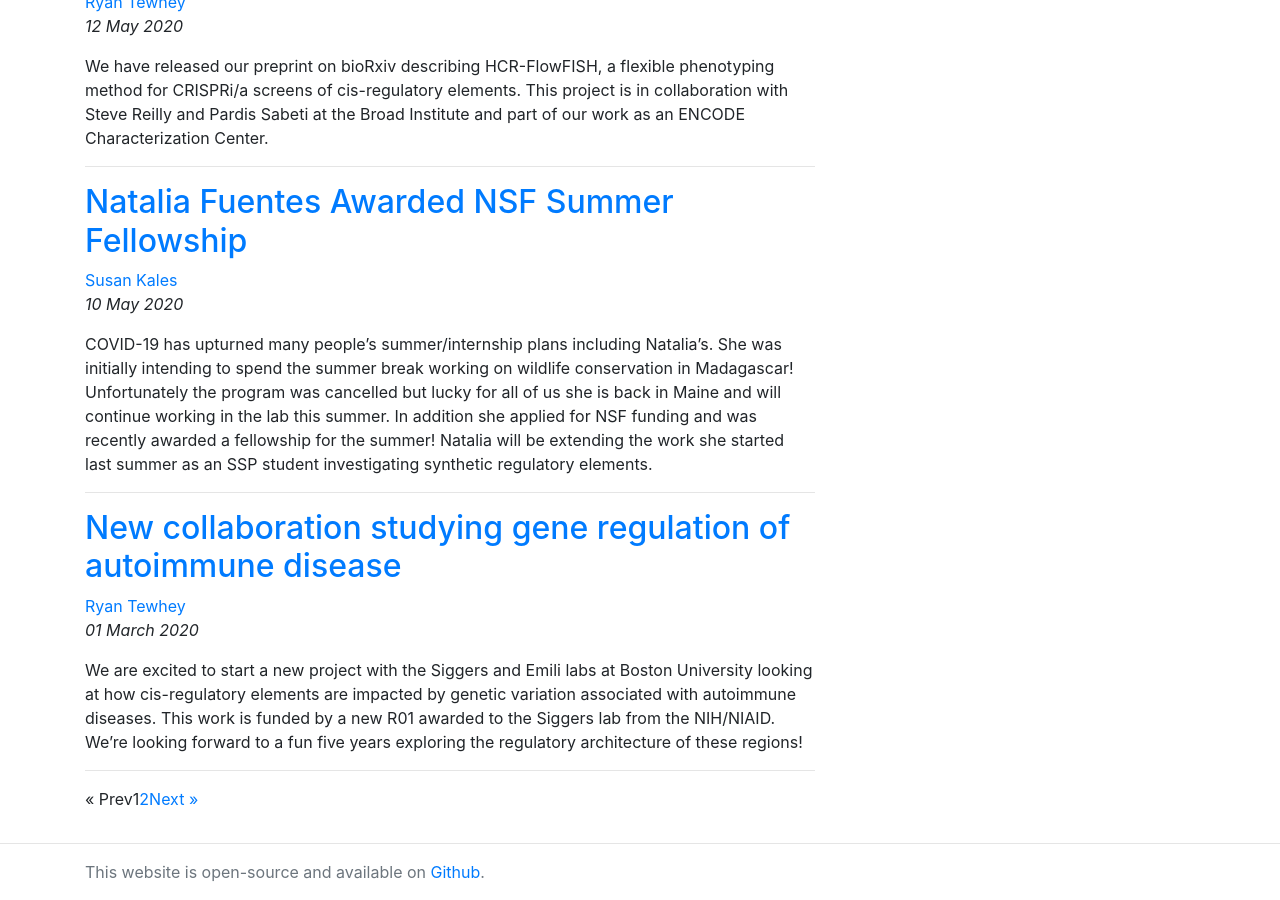
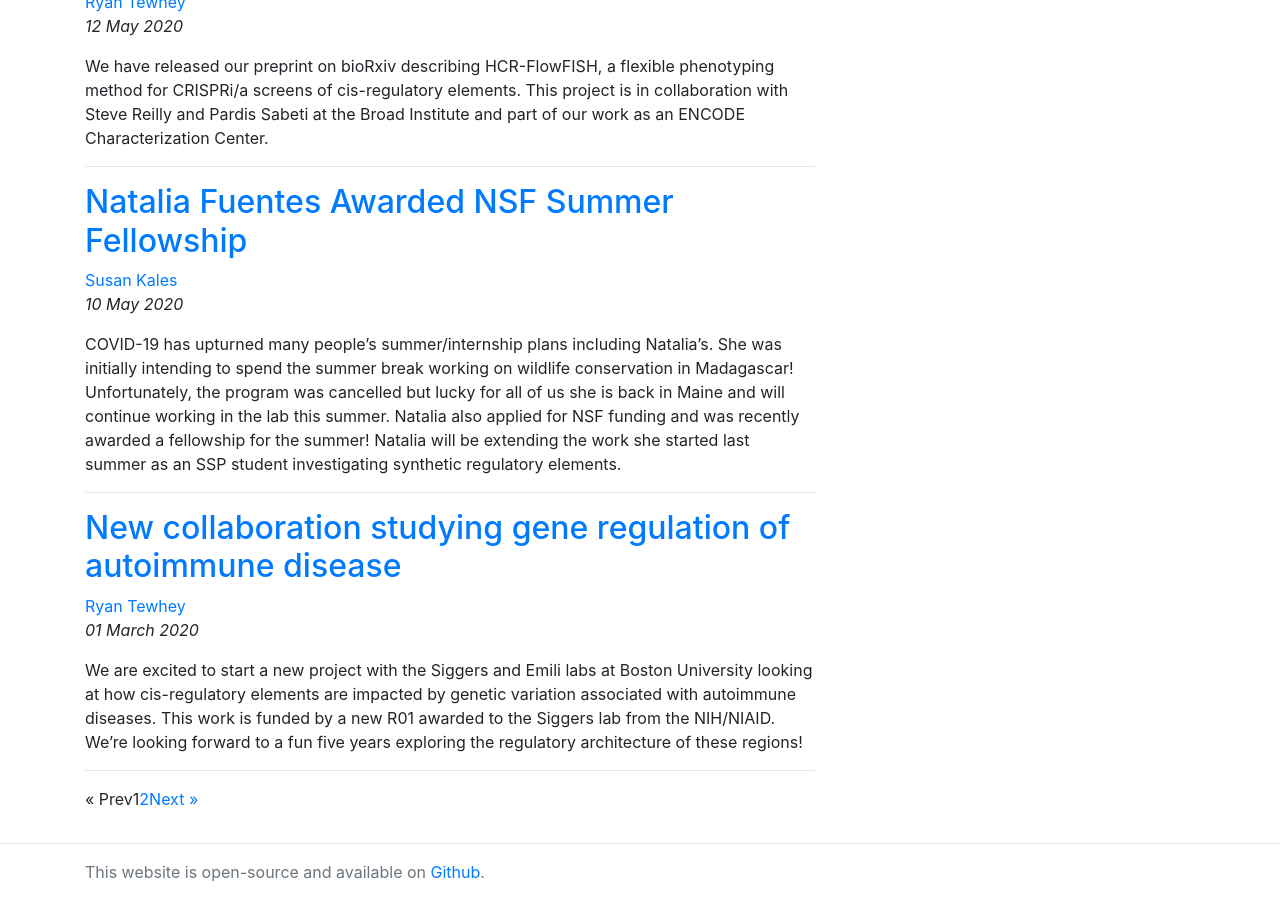
Before and after one commit to tewhey-lab/tewhey-lab.github.io, a Jekyll site: the page built from news/index.html, in a window 1280 px wide and 900 px high, scrolled down 668 px. Built offline with Jekyll 4.4.1, drawn with Linux system fonts in a browser that asks for light colours; nearby versions of some CDN libraries; the list of posts is cut into pages by our own code; comment, search, counter and statistics services are not loaded.

Commit message:
Update 2020-05-10-Natalia-Fuentes-Awarded-NSF-Fellowship.md

```diff
--- a/_posts/2020-05-10-Natalia-Fuentes-Awarded-NSF-Fellowship.md
+++ b/_posts/2020-05-10-Natalia-Fuentes-Awarded-NSF-Fellowship.md
@@ -5,4 +5,4 @@
 group: news
 ---
 
-COVID-19 has upturned many people's summer/internship plans including Natalia's. She was initially intending to spend the summer break working on wildlife conservation in Madagascar! Unfortunately the program was cancelled but lucky for all of us she is back in Maine and will continue working in the lab this summer. In addition she applied for NSF funding and was recently awarded a fellowship for the summer! Natalia will be extending the work she started last summer as an SSP student investigating synthetic regulatory elements.
+COVID-19 has upturned many people's summer/internship plans including Natalia's. She was initially intending to spend the summer break working on wildlife conservation in Madagascar! Unfortunately, the program was cancelled but lucky for all of us she is back in Maine and will continue working in the lab this summer. Natalia also applied for NSF funding and was recently awarded a fellowship for the summer! Natalia will be extending the work she started last summer as an SSP student investigating synthetic regulatory elements.
```
